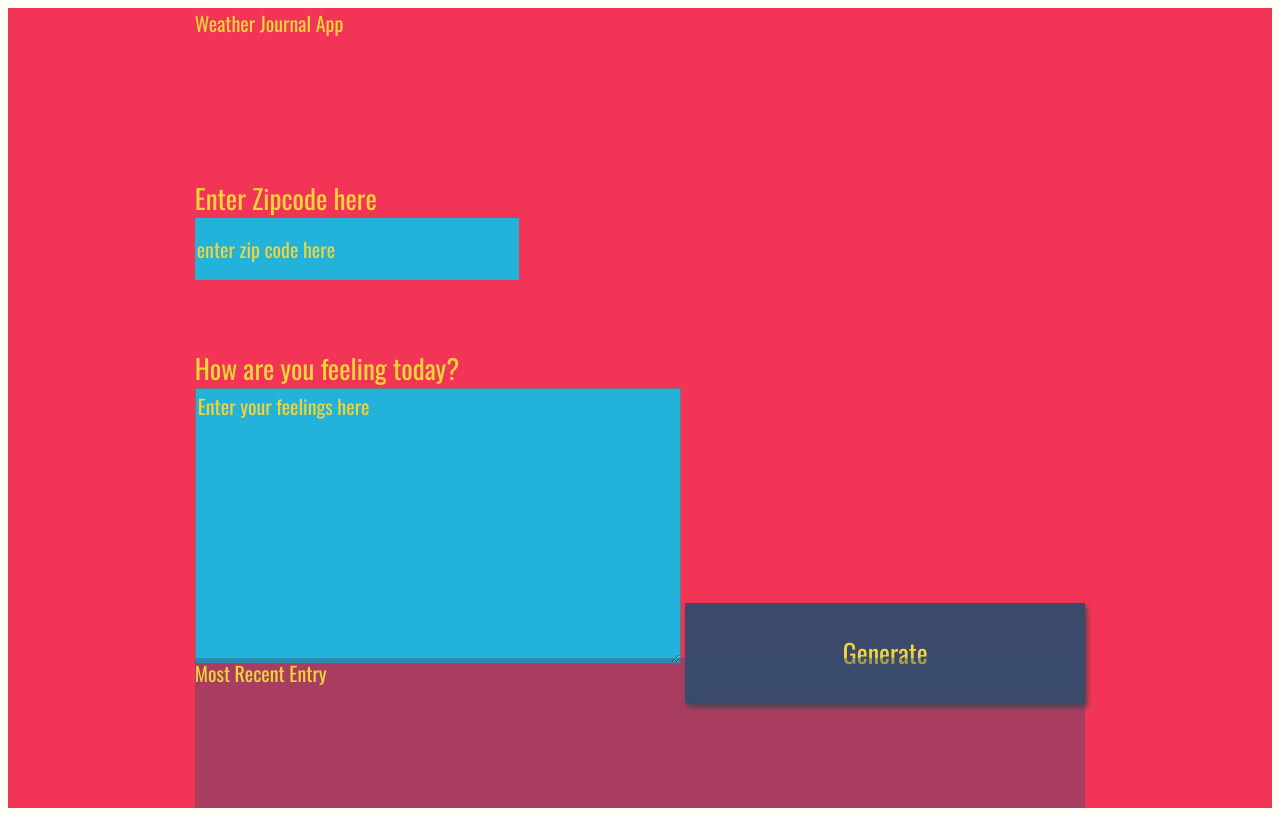
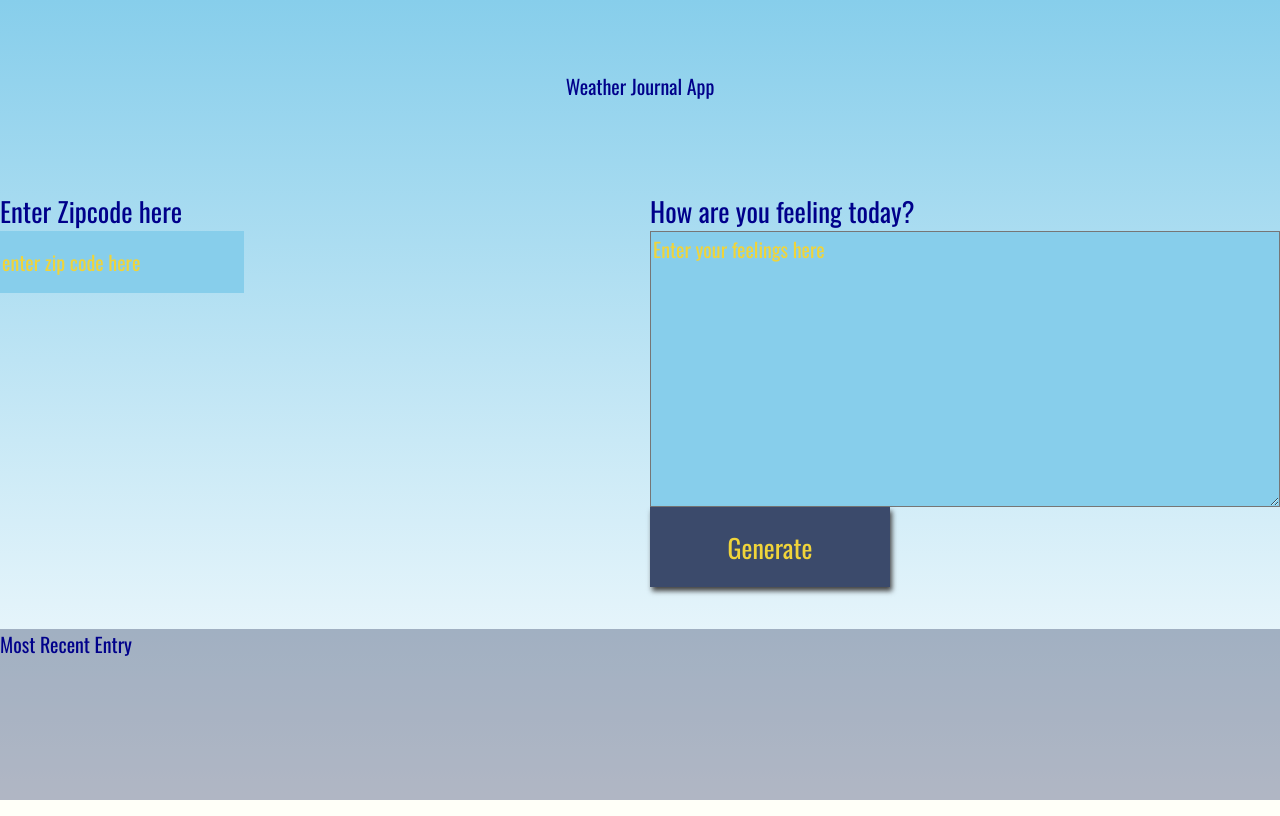
Before and after one commit to dycoster/dycoster.github.io, a plain HTML site: page Project03/weather-journal-app/website/index.html in a window 1280 px wide. Drawn offline with nearby package versions, Linux system fonts and the light colour scheme; a web font is replaced by a local one.

Commit message:
Some Css

```diff
--- a/Project03/weather-journal-app/server.js
+++ b/Project03/weather-journal-app/server.js
@@ -16,6 +16,7 @@ app.use(bodyParser.json());
 
 // Cors for cross origin allowance
 const cors = require('cors');
+const { response } = require('express');
 app.use(cors());
 
 // Initialize the main project folder
@@ -37,10 +38,12 @@ app.get('/all', function (req, res) {
   })
 
 // Add POST Route that adds incoming data to projectData
-app.post('/Data', addData);
+app.post('/addWeatherData', addData);
 
 function addData (req, res) {
     projectData.temprature = req.body.temprature;
     projectData.date = req.body.date;
     projectData.user_response = req.body.user_response;
+    response.end();
+    console.log(projectData)
 }
--- a/Project03/weather-journal-app/website/app.js
+++ b/Project03/weather-journal-app/website/app.js
@@ -19,11 +19,11 @@ function performAction(e) {
 getWeather(baseURL, apiKey)
 
 .then (function(data) {
-    postData('/add', {date: newDate, temp: data.main.temp, feeling: newFeeling})
+    postData('/addWeatherData', {date: newDate, temp: data.main.temp, user_response: newFeeling})
 })
-.then(
+.then(function() {
     updateUI()
-)
+})
 }
 
 // Fetch openweatherMap API
@@ -44,15 +44,13 @@ const getWeather = async (baseURL, apiKey) => {
 // Async POST request
 
 const postData = async (url = '', data = {})=> {
-    console.log(data);
-
     const response = await fetch(url, {
         method: 'POST',
         credentials: 'same-origin',
         headers: {
             'Content-Type': 'application/json',
         },
-        body: JSON.stringify(data)
+        body: JSON.stringify(data),
     });
 
     try {
--- a/Project03/weather-journal-app/website/style.css
+++ b/Project03/weather-journal-app/website/style.css
@@ -1,29 +1,38 @@
 body{
     background: #fffff8;
     font-family: -apple-system, BlinkMacSystemFont, sans-serif;
+    padding: 0;
+    margin: 0;
+    box-sizing: border-box;
 }
 
 #app{
     display: grid;
     grid-auto-rows: minmax(150px, auto);
-    /* grid-template-columns:  */
+    grid-template-columns: 1fr 1fr;
+    grid-template-areas:
+    "header header"
+    "column-left column-right"
+    "result result";
     height:100vh;
-    background: #f23557;
-    color: #f0d43a;
+    background: linear-gradient(skyblue, white);
+    color: darkblue;
     justify-content: center;
     grid-gap: 1em;
     font-size: 20px;
     font-family: 'Oswald', sans-serif;
 }
 
-.holder{
-
+.holder {
+    display: flex;
+    flex-direction: column;
 }
 
-.entry{
+.entry {
     background: rgba(59, 74, 107, .4);
+    grid-area: result;
 }
-
+/*
 #entryHolder{
 
 }
@@ -38,13 +47,23 @@ body{
 
 #content{
 
+} */
+
+.headline {
+    grid-area: header;
+    justify-content: center;
+    align-items: center;
 }
 
-.headline {
+/* .title {
+} */
 
+.zip {
+    grid-area: column-left;
 }
-.title{
 
+.feel {
+    grid-area: column-right;
 }
 
 /*  Basic Styling To Override Default For Basic HTML Elements */
@@ -56,8 +75,8 @@ label{
 input{
     display:block;
     height: 60px;
-    width: 320px;
-    background:#22b2da;
+    width: 240px;
+    background:skyblue;
     color: #f0d43a;
     font-size: 20px;
     font-family: 'Oswald', sans-serif;
@@ -65,8 +84,8 @@ input{
 }
 
 button{
-    width: 400px;
-    height: 100px;
+    width: 240px;
+    height: 80px;
     background: #3b4a6b;
     color: #f0d43a;
     font-size: 26px;
@@ -79,7 +98,7 @@ h1{
 }
 
 textarea{
-    background:#22b2da;
+    background: skyblue;
     color: #f0d43a;
     font-size: 20px;
     font-family: 'Oswald', sans-serif;
```
Also changed, not shown: Project03/weather-journal-app/website/index.html (+1 -4 lines).
